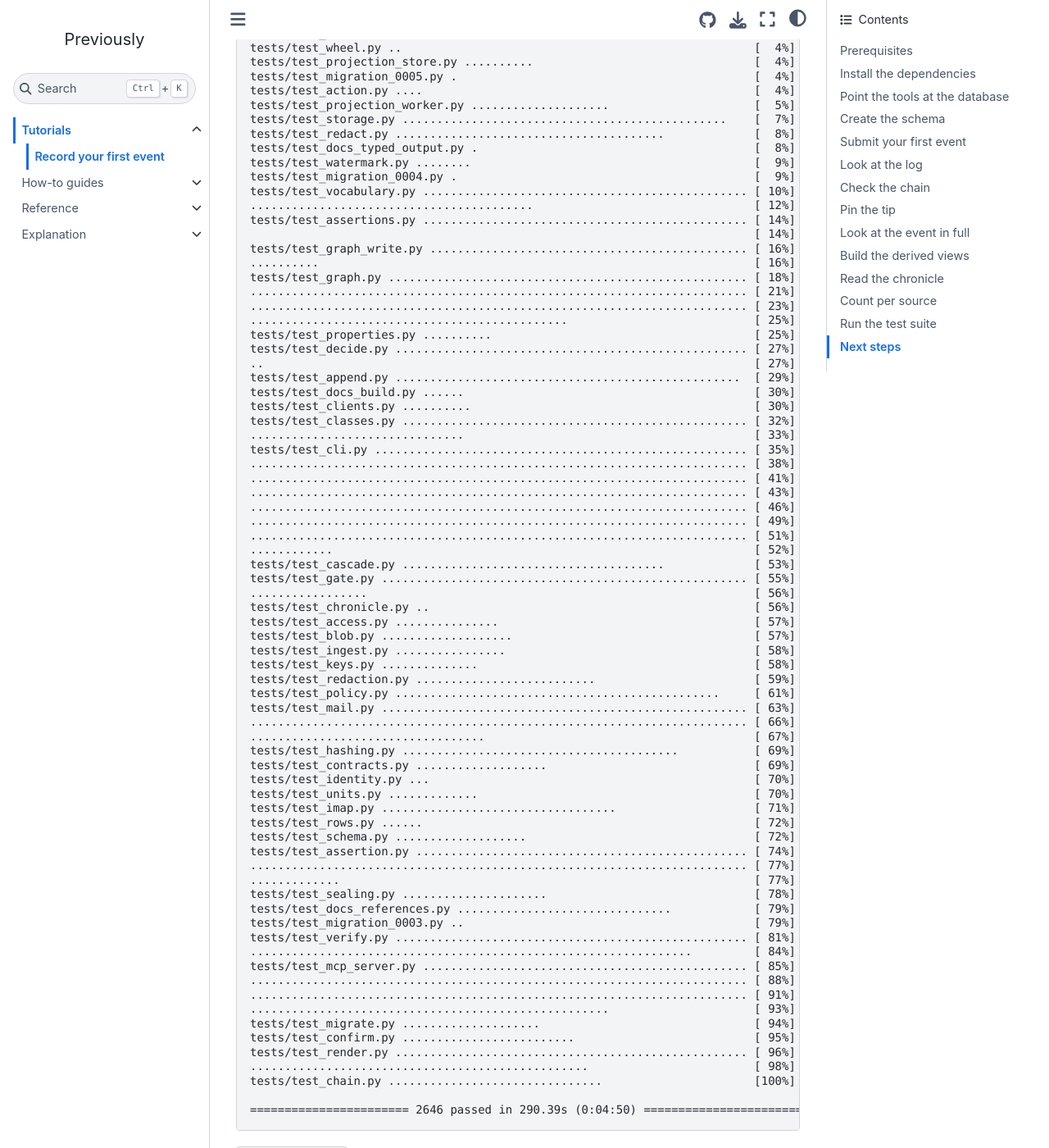
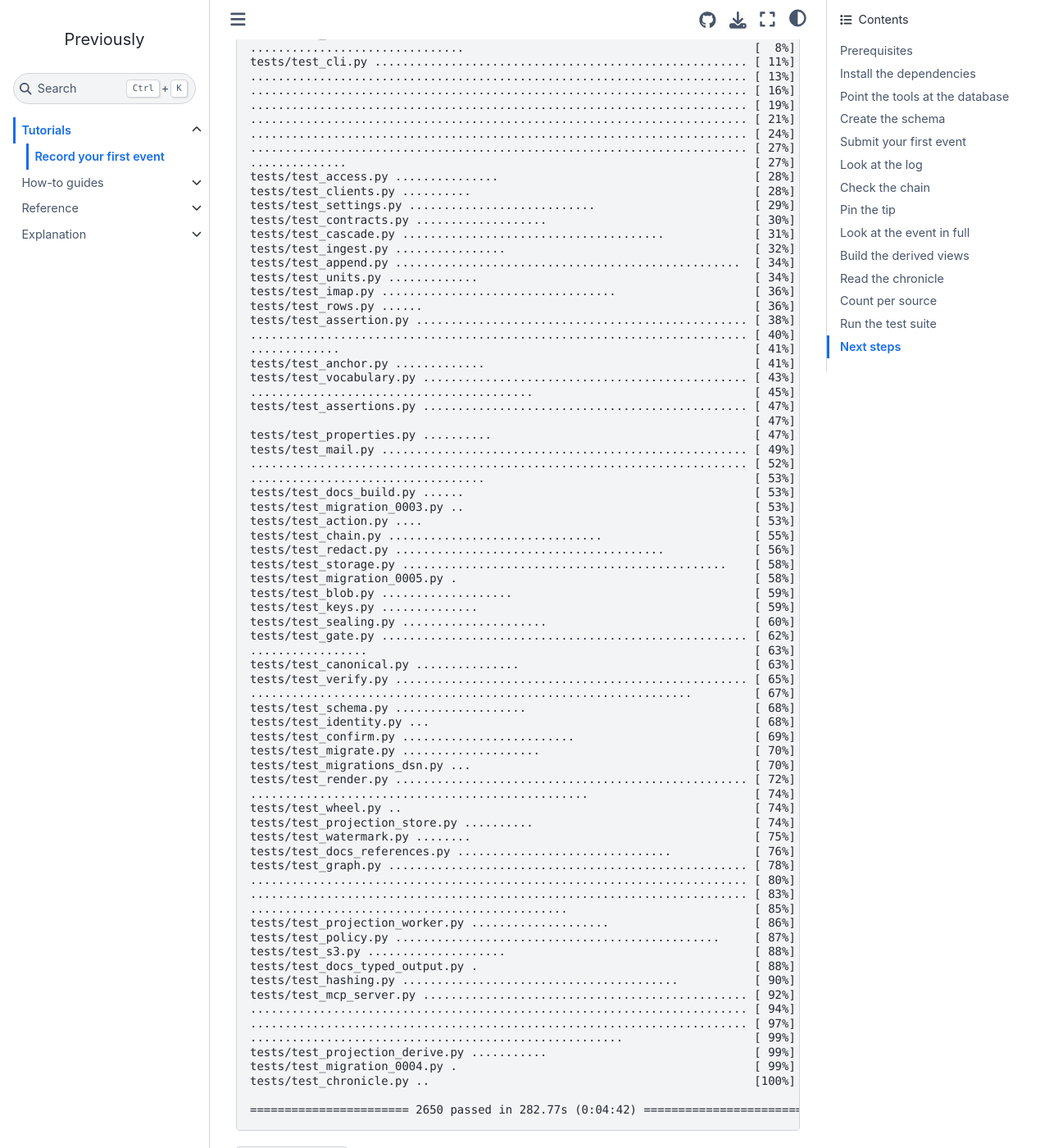
Before and after one commit to jensens/previously, a Sphinx documentation site: the page built from docs/tutorials/record-your-first-event.md, in a window 1280 px wide and 1400 px high, scrolled down 5174 px. Shown: the whole window at 82% size. Built offline with Sphinx 7.4.7 and the Sphinx Book theme 1.1.4, drawn with Linux system fonts in a browser that asks for light colours; pages that are not in the unit, such as notebooks, are missing from menus; some of the changed text lies outside the part shown.

Commit message:
map: the Vellenfeld acceptance ran, its four findings are closed; tutorial: retype the test run, 2650 passed
Assisted-By: Claude Sonnet 5.5 <noreply@anthropic.com>

````diff
--- a/docs/tutorials/record-your-first-event.md
+++ b/docs/tutorials/record-your-first-event.md
@@ -193,94 +193,94 @@ It raises its own PostgreSQL container, a RustFS container as the S3 server for
 $ uv run pytest
 ============================= test session starts ==============================
 platform linux -- Python 3.14.8, pytest-9.1.1, pluggy-1.6.0
-Using --randomly-seed=1101167080
+Using --randomly-seed=239066838
 configfile: pyproject.toml
 testpaths: tests
 plugins: hypothesis-6.168.3, platformdirs-4.12.2, cov-7.1.0, randomly-5.0.0, anyio-4.15.1
-collected 2646 items
+collected 2650 items
 
-tests/test_canonical.py ...............                                  [  0%]
-tests/test_gate_adapters.py ......................                       [  1%]
-tests/test_projection_derive.py ...........                              [  1%]
-tests/test_anchor.py .............                                       [  2%]
-tests/test_s3.py ....................                                    [  3%]
-tests/test_migrations_dsn.py ...                                         [  3%]
-tests/test_settings.py ...........................                       [  4%]
-tests/test_wheel.py ..                                                   [  4%]
-tests/test_projection_store.py ..........                                [  4%]
-tests/test_migration_0005.py .                                           [  4%]
-tests/test_action.py ....                                                [  4%]
-tests/test_projection_worker.py ....................                     [  5%]
-tests/test_storage.py ...............................................    [  7%]
-tests/test_redact.py .......................................             [  8%]
-tests/test_docs_typed_output.py .                                        [  8%]
-tests/test_watermark.py ........                                         [  9%]
-tests/test_migration_0004.py .                                           [  9%]
-tests/test_vocabulary.py ............................................... [ 10%]
-.........................................                                [ 12%]
-tests/test_assertions.py ............................................... [ 14%]
-                                                                         [ 14%]
-tests/test_graph_write.py .............................................. [ 16%]
-..........                                                               [ 16%]
-tests/test_graph.py .................................................... [ 18%]
+tests/test_redaction.py ..........................                       [  0%]
+tests/test_decide.py ................................................... [  2%]
+..                                                                       [  2%]
+tests/test_gate_adapters.py ......................                       [  3%]
+tests/test_graph_write.py .............................................. [  5%]
+..........                                                               [  5%]
+tests/test_classes.py .................................................. [  7%]
+...............................                                          [  8%]
+tests/test_cli.py ...................................................... [ 11%]
+........................................................................ [ 13%]
+........................................................................ [ 16%]
+........................................................................ [ 19%]
 ........................................................................ [ 21%]
-........................................................................ [ 23%]
-..............................................                           [ 25%]
-tests/test_properties.py ..........                                      [ 25%]
-tests/test_decide.py ................................................... [ 27%]
-..                                                                       [ 27%]
-tests/test_append.py ..................................................  [ 29%]
-tests/test_docs_build.py ......                                          [ 30%]
-tests/test_clients.py ..........                                         [ 30%]
-tests/test_classes.py .................................................. [ 32%]
-...............................                                          [ 33%]
-tests/test_cli.py ...................................................... [ 35%]
-........................................................................ [ 38%]
-........................................................................ [ 41%]
-........................................................................ [ 43%]
-........................................................................ [ 46%]
-........................................................................ [ 49%]
-........................................................................ [ 51%]
-............                                                             [ 52%]
-tests/test_cascade.py ......................................             [ 53%]
-tests/test_gate.py ..................................................... [ 55%]
-.................                                                        [ 56%]
-tests/test_chronicle.py ..                                               [ 56%]
-tests/test_access.py ...............                                     [ 57%]
-tests/test_blob.py ...................                                   [ 57%]
-tests/test_ingest.py ................                                    [ 58%]
-tests/test_keys.py ..............                                        [ 58%]
-tests/test_redaction.py ..........................                       [ 59%]
-tests/test_policy.py ...............................................     [ 61%]
-tests/test_mail.py ..................................................... [ 63%]
-........................................................................ [ 66%]
-..................................                                       [ 67%]
-tests/test_hashing.py ........................................           [ 69%]
-tests/test_contracts.py ...................                              [ 69%]
-tests/test_identity.py ...                                               [ 70%]
-tests/test_units.py .............                                        [ 70%]
-tests/test_imap.py ..................................                    [ 71%]
-tests/test_rows.py ......                                                [ 72%]
-tests/test_schema.py ...................                                 [ 72%]
-tests/test_assertion.py ................................................ [ 74%]
-........................................................................ [ 77%]
-.............                                                            [ 77%]
-tests/test_sealing.py .....................                              [ 78%]
-tests/test_docs_references.py ...............................            [ 79%]
-tests/test_migration_0003.py ..                                          [ 79%]
-tests/test_verify.py ................................................... [ 81%]
-................................................................         [ 84%]
-tests/test_mcp_server.py ............................................... [ 85%]
-........................................................................ [ 88%]
-........................................................................ [ 91%]
-....................................................                     [ 93%]
-tests/test_migrate.py ....................                               [ 94%]
-tests/test_confirm.py .........................                          [ 95%]
-tests/test_render.py ................................................... [ 96%]
-.................................................                        [ 98%]
-tests/test_chain.py ...............................                      [100%]
+........................................................................ [ 24%]
+........................................................................ [ 27%]
+..............                                                           [ 27%]
+tests/test_access.py ...............                                     [ 28%]
+tests/test_clients.py ..........                                         [ 28%]
+tests/test_settings.py ...........................                       [ 29%]
+tests/test_contracts.py ...................                              [ 30%]
+tests/test_cascade.py ......................................             [ 31%]
+tests/test_ingest.py ................                                    [ 32%]
+tests/test_append.py ..................................................  [ 34%]
+tests/test_units.py .............                                        [ 34%]
+tests/test_imap.py ..................................                    [ 36%]
+tests/test_rows.py ......                                                [ 36%]
+tests/test_assertion.py ................................................ [ 38%]
+........................................................................ [ 40%]
+.............                                                            [ 41%]
+tests/test_anchor.py .............                                       [ 41%]
+tests/test_vocabulary.py ............................................... [ 43%]
+.........................................                                [ 45%]
+tests/test_assertions.py ............................................... [ 47%]
+                                                                         [ 47%]
+tests/test_properties.py ..........                                      [ 47%]
+tests/test_mail.py ..................................................... [ 49%]
+........................................................................ [ 52%]
+..................................                                       [ 53%]
+tests/test_docs_build.py ......                                          [ 53%]
+tests/test_migration_0003.py ..                                          [ 53%]
+tests/test_action.py ....                                                [ 53%]
+tests/test_chain.py ...............................                      [ 55%]
+tests/test_redact.py .......................................             [ 56%]
+tests/test_storage.py ...............................................    [ 58%]
+tests/test_migration_0005.py .                                           [ 58%]
+tests/test_blob.py ...................                                   [ 59%]
+tests/test_keys.py ..............                                        [ 59%]
+tests/test_sealing.py .....................                              [ 60%]
+tests/test_gate.py ..................................................... [ 62%]
+.................                                                        [ 63%]
+tests/test_canonical.py ...............                                  [ 63%]
+tests/test_verify.py ................................................... [ 65%]
+................................................................         [ 67%]
+tests/test_schema.py ...................                                 [ 68%]
+tests/test_identity.py ...                                               [ 68%]
+tests/test_confirm.py .........................                          [ 69%]
+tests/test_migrate.py ....................                               [ 70%]
+tests/test_migrations_dsn.py ...                                         [ 70%]
+tests/test_render.py ................................................... [ 72%]
+.................................................                        [ 74%]
+tests/test_wheel.py ..                                                   [ 74%]
+tests/test_projection_store.py ..........                                [ 74%]
+tests/test_watermark.py ........                                         [ 75%]
+tests/test_docs_references.py ...............................            [ 76%]
+tests/test_graph.py .................................................... [ 78%]
+........................................................................ [ 80%]
+........................................................................ [ 83%]
+..............................................                           [ 85%]
+tests/test_projection_worker.py ....................                     [ 86%]
+tests/test_policy.py ...............................................     [ 87%]
+tests/test_s3.py ....................                                    [ 88%]
+tests/test_docs_typed_output.py .                                        [ 88%]
+tests/test_hashing.py ........................................           [ 90%]
+tests/test_mcp_server.py ............................................... [ 92%]
+........................................................................ [ 94%]
+........................................................................ [ 97%]
+......................................................                   [ 99%]
+tests/test_projection_derive.py ...........                              [ 99%]
+tests/test_migration_0004.py .                                           [ 99%]
+tests/test_chronicle.py ..                                               [100%]
 
-======================= 2646 passed in 290.39s (0:04:50) =======================
+======================= 2650 passed in 282.77s (0:04:42) =======================
 ```
 
 `pytest-randomly` reshuffles the file order on every run and prints its seed, so a hidden dependency between two tests surfaces instead of staying hidden.
````
Also changed, not shown: docs/superpowers/landkarte.md (+40 -5 lines).
